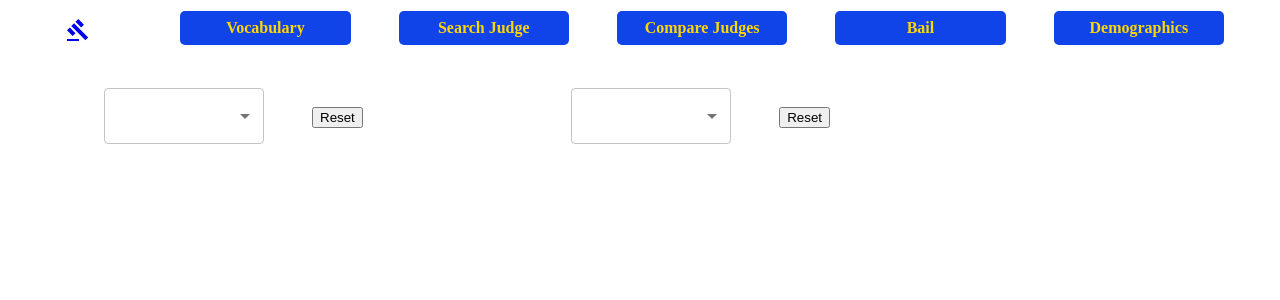
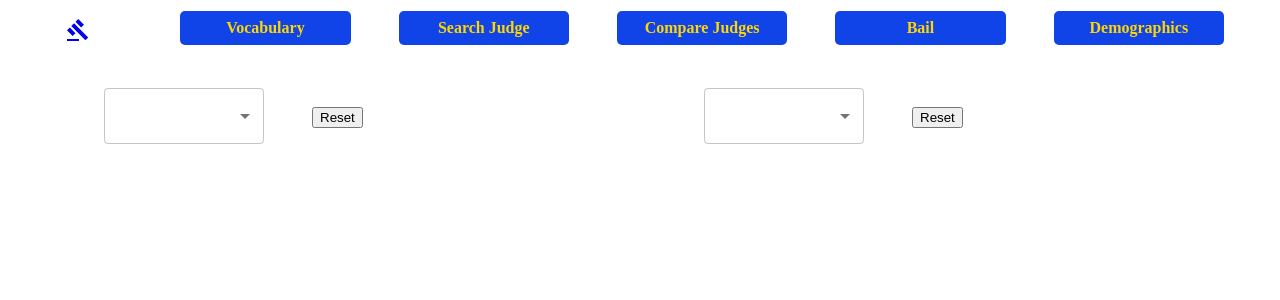
Before and after one commit to SJHPHL-Challenge-10/Challenge-10, a React (Create React App) app: page /judgeCompare in a window 1280 px wide. Shown: the top 300 px of the page. Built offline with nearby package versions, Linux system fonts and the light colour scheme.

Commit message:
Cleaned up class names

```diff
--- a/public/style.css
+++ b/public/style.css
@@ -83,12 +83,13 @@
   gap: 3rem;
 }
 
-.judgeSelectCompare {
+.judge__compare {
   display: grid;
-  grid-template-columns: 1fr 1fr 0.5fr;
+  grid-template-columns: 1fr 1fr;
+  gap: 2rem;
   padding-inline: 3rem;
 }
-.judgeSelectCompare > button {
+.judge__compare > button {
   margin: auto;
   padding-inline: 0.5rem;
   padding-block: 1rem;
@@ -96,24 +97,11 @@
   background: gold;
 }
 
-.judgeTableauCompare {
-  display: grid;
-  grid-template-columns: 1fr 1fr;
-  padding-inline: 3.5rem;
-}
-.judgeTableauCompare > div > div > iframe {
-  width: 90% !important;
-}
-
-.judgeTableauCompare__child {
-  width: 90%;
-}
-
 .search__button {
   min-width: 10rem;
 }
 
-.judgeSelect {
+.judge__select {
   width: 10rem;
   margin-inline: 3rem;
   margin-block: 2rem;
--- a/src/App.js
+++ b/src/App.js
@@ -1,10 +1,7 @@
 import { useState, useEffect } from 'react';
 import { BrowserRouter, Routes, Route } from 'react-router-dom';
-
-import JudgeTableau from './components/JudgeTableau';
 import Home from './components/Home';
 import JudgeTableauCompare from './components/JudgeTableauCompare';
-import JudgeSelect from './components/JudgeSelect';
 import Methodology from './components/Methodology';
 import BailTableau from './components/BailTableau';
 import Vocabulary from './components/Vocabulary';
--- a/src/components/JudgeSelect.js
+++ b/src/components/JudgeSelect.js
@@ -3,7 +3,6 @@ import JudgeTableau from './JudgeTableau';
 import { useState } from 'react';
 import { Select, MenuItem, InputLabel } from '@mui/material';
 import judges from '../helpers/judgeList';
-import Header from './Header';
 
 const JudgeSelect = ({ url }) => {
 	const [judge, setJudge] = useState('');
@@ -17,7 +16,7 @@ const JudgeSelect = ({ url }) => {
 	return (
 		<>
 			<Select
-				className="judgeSelect"
+				className="judge__select"
 				onChange={(e) => {
 					setJudge(e.target.value);
 					setReset(false);
--- a/src/components/JudgeTableau.js
+++ b/src/components/JudgeTableau.js
@@ -6,13 +6,7 @@ const JudgeTableau = ({ judge, url }) => {
 		'Disposing Authority': judge,
 	};
 
-	return (
-		<TableauReport
-			className="tableauReport"
-			url={url}
-			parameters={parameters}
-		/>
-	);
+	return <TableauReport url={url} parameters={parameters} />;
 };
 
 export default JudgeTableau;
--- a/src/components/JudgeTableauCompare.js
+++ b/src/components/JudgeTableauCompare.js
@@ -23,11 +23,11 @@ const JudgeTableauCompare = () => {
 	return (
 		<>
 			<Header />
-			<section className="judgeSelectCompare">
-				<section className="judge1">
+			<section className="judge__compare">
+				<section className="judge__compare--child judge__compare--judge1">
 					<JudgeSelect />
 				</section>
-				<section className="judge2">
+				<section className="judge__compare--child judge__compare--judge2">
 					<JudgeSelect />
 				</section>
 			</section>
--- a/src/styles/judgeSelect.scss
+++ b/src/styles/judgeSelect.scss
@@ -1,11 +1,11 @@
 @import 'config.scss';
 
-.judgeSelectCompare {
+.judge__compare {
 	display: grid;
-	grid-template-columns: 1fr 1fr 0.5fr;
+	grid-template-columns: 1fr 1fr;
+	gap: 2rem;
 	padding-inline: 3rem;
 	> button {
-		// max-width: 8rem;
 		margin: auto;
 		padding-inline: 0.5rem;
 		padding-block: 1rem;
@@ -13,22 +13,11 @@
 		background: $accent-color;
 	}
 }
-.judgeTableauCompare {
-	display: grid;
-	grid-template-columns: 1fr 1fr;
-	padding-inline: 3.5rem;
-	> div > div > iframe {
-		width: 90% !important;
-	}
-}
 
-.judgeTableauCompare__child {
-	width: 90%;
-}
 .search__button {
 	min-width: 10rem;
 }
-.judgeSelect {
+.judge__select {
 	width: 10rem;
 	margin-inline: 3rem;
 	margin-block: 2rem;
```
Also changed, not shown: 1 other file (tests, documents, lock files or other folders).
